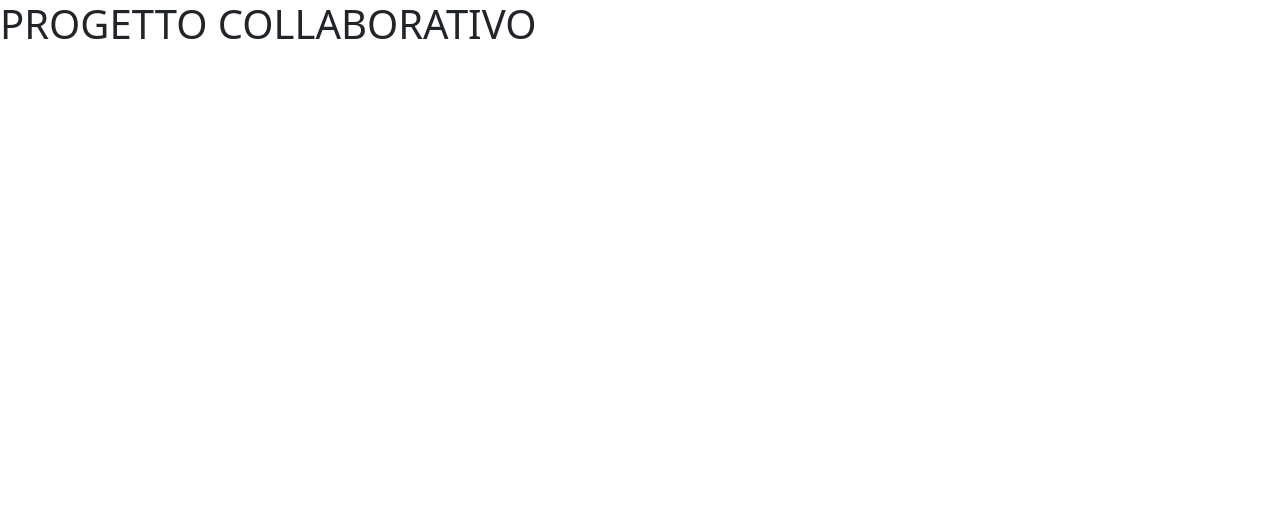
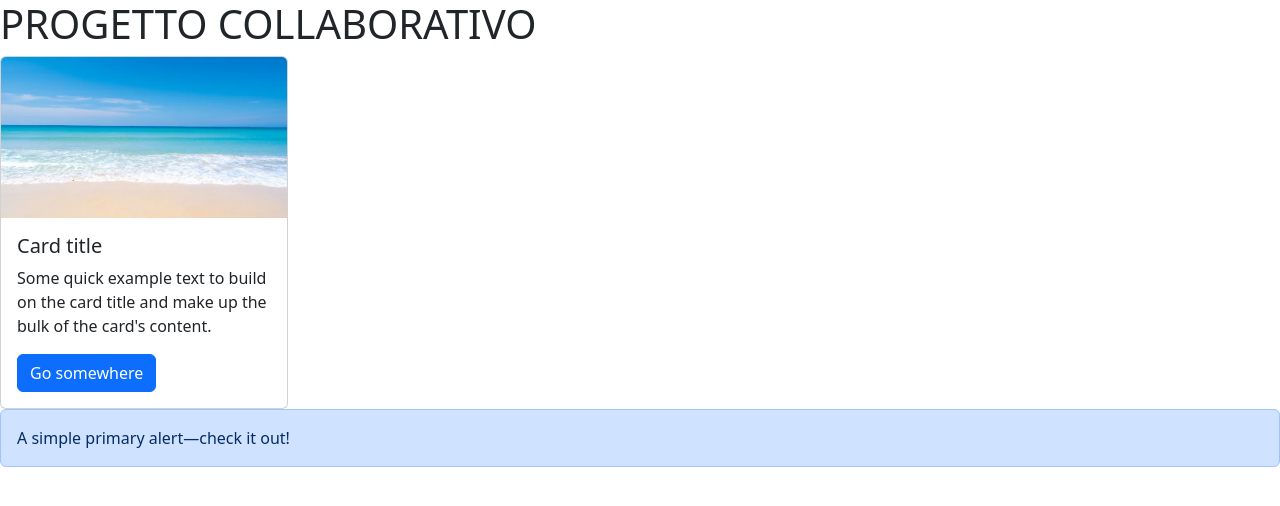
Before and after one commit to LorenzoFeducci/progettoCollaborativo, a plain HTML site: page index.html in a window 1280 px wide. Drawn offline with nearby package versions, Linux system fonts and the light colour scheme.

```diff
--- a/index.html
+++ b/index.html
@@ -9,6 +9,19 @@
 <body>
     <h1>PROGETTO COLLABORATIVO</h1>
 
+    <div class="card" style="width: 18rem;">
+        <img src="./images/mare.webp" class="card-img-top" alt="...">
+        <div class="card-body">
+          <h5 class="card-title">Card title</h5>
+          <p class="card-text">Some quick example text to build on the card title and make up the bulk of the card's content.</p>
+          <a href="#" class="btn btn-primary">Go somewhere</a>
+        </div>
+      </div>
+
+      <div class="alert alert-primary" role="alert">
+        A simple primary alert—check it out!
+      </div>
+
     <script src="https://cdn.jsdelivr.net/npm/bootstrap@5.3.3/dist/js/bootstrap.bundle.min.js" integrity="sha384-YvpcrYf0tY3lHB60NNkmXc5s9fDVZLESaAA55NDzOxhy9GkcIdslK1eN7N6jIeHz" crossorigin="anonymous"></script>
 </body>
 </html>
```
Also changed, not shown: images/mare.webp (added).
